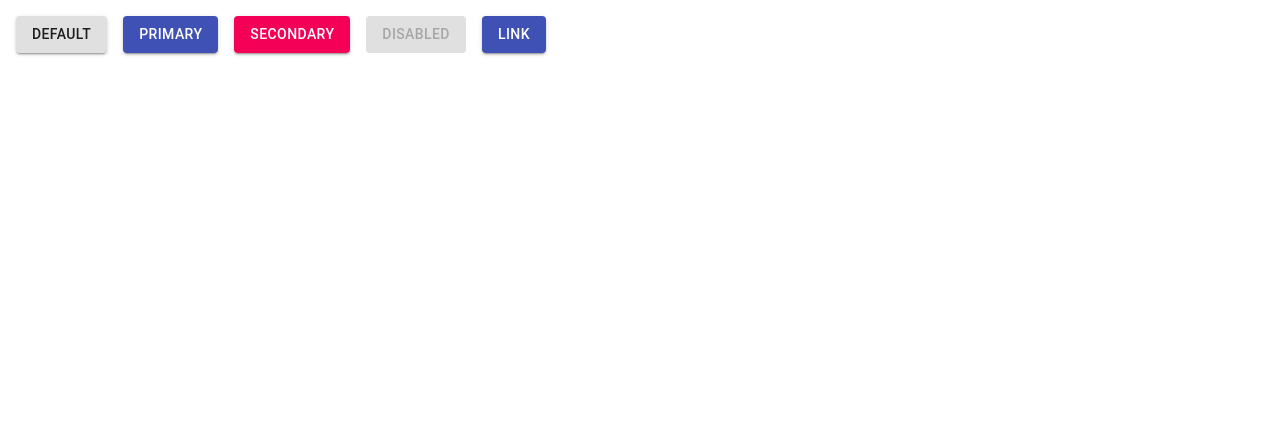
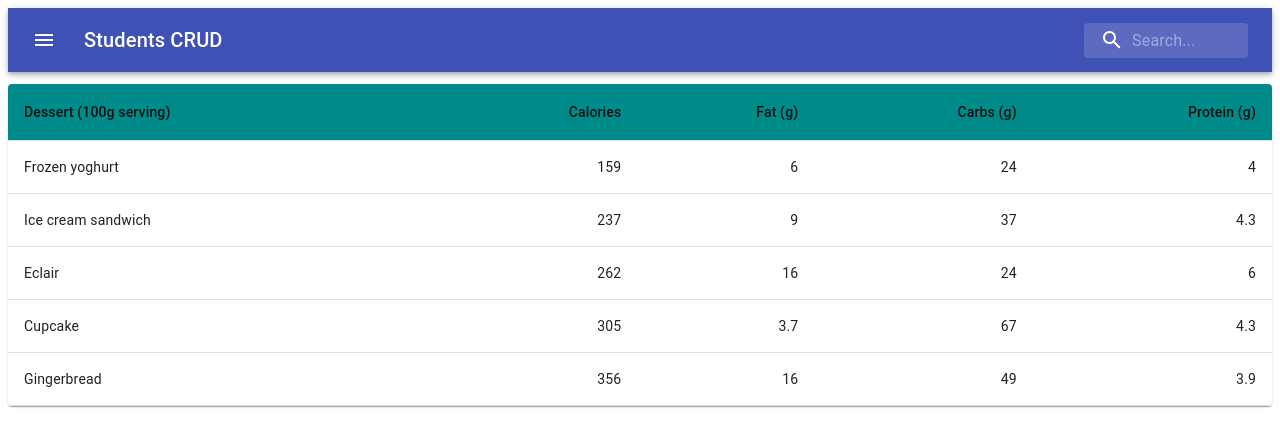
Before and after one commit to jrpt1017/Students-CRUD, a React (Create React App) app in the folder app/: page /dashboard in a window 1280 px wide. Shown: the top 446 px of the page. Built offline with nearby package versions, Linux system fonts and the light colour scheme.

Commit message:
Added Dashboard and Header Component

```diff
--- a/app/package.json
+++ b/app/package.json
@@ -4,12 +4,14 @@
   "private": true,
   "dependencies": {
     "@material-ui/core": "^4.11.0",
+    "@material-ui/icons": "^4.9.1",
     "@testing-library/jest-dom": "^4.2.4",
     "@testing-library/react": "^9.5.0",
     "@testing-library/user-event": "^7.2.1",
     "axios": "^0.20.0",
     "react": "^16.13.1",
     "react-dom": "^16.13.1",
+    "react-router-dom": "^5.2.0",
     "react-scripts": "3.4.3"
   },
   "scripts": {
--- a/app/src/App.js
+++ b/app/src/App.js
@@ -1,8 +1,20 @@
 import React from 'react';
-import ButtonComp from './components/Button';
+import UpdatePage from './components/UpdatePage/UpdatePage';
+import {Route} from 'react-router-dom';
+import MainHeader from './components/MainHeader/MainHeader';
+import DashBoard from './components/DashBoard/DashBoard';
+import {Switch} from 'react-router-dom';
 
 const App = () => {
-  return (<ButtonComp/>)
+  return (
+    <React.Fragment>
+      <MainHeader/>
+      <Switch>
+        <Route exact path="/dashboard" component={DashBoard}/>
+        <Route exact path="/update" component={UpdatePage}/>
+      </Switch>
+    </React.Fragment>
+  );
 };
 
 export default App;
--- a/app/src/components/Button.js
+++ b/app/src/components/Button.js
@@ -25,7 +25,7 @@ const ButtonComp = () => {
   const classes = useStyles();
   return (
     <div className={classes.root}>
-      <Button variant="contained" onClick={callService}>Default</Button>
+      <Button variant="contained" onClick={callService()}>Default</Button>
       <Button variant="contained" color="primary">
       Primary
       </Button>
--- /dev/null
+++ b/app/src/components/DashBoard/DashBoard.js
@@ -0,0 +1,68 @@
+import React from 'react';
+import { makeStyles } from '@material-ui/core/styles';
+import Table from '@material-ui/core/Table';
+import TableBody from '@material-ui/core/TableBody';
+import TableCell from '@material-ui/core/TableCell';
+import TableContainer from '@material-ui/core/TableContainer';
+import TableHead from '@material-ui/core/TableHead';
+import TableRow from '@material-ui/core/TableRow';
+import Paper from '@material-ui/core/Paper';
+
+const useStyles = makeStyles({
+  table: {
+    minWidth: 650,
+  },
+  tableContainer: {
+   marginTop: 12,
+  },
+  tableHeader: {
+   backgroundColor: 'darkcyan',
+  },
+});
+
+function createData(name, calories, fat, carbs, protein) {
+  return { name, calories, fat, carbs, protein };
+}
+
+const rows = [
+  createData('Frozen yoghurt', 159, 6.0, 24, 4.0),
+  createData('Ice cream sandwich', 237, 9.0, 37, 4.3),
+  createData('Eclair', 262, 16.0, 24, 6.0),
+  createData('Cupcake', 305, 3.7, 67, 4.3),
+  createData('Gingerbread', 356, 16.0, 49, 3.9),
+];
+
+const DashBoard = () => {
+  const classes = useStyles();
+
+  return (
+    <TableContainer component={Paper} className={classes.tableContainer}>
+      <Table className={classes.table} aria-label="simple table">
+        <TableHead className={classes.tableHeader}>
+          <TableRow>
+            <TableCell>Dessert (100g serving)</TableCell>
+            <TableCell align="right">Calories</TableCell>
+            <TableCell align="right">Fat&nbsp;(g)</TableCell>
+            <TableCell align="right">Carbs&nbsp;(g)</TableCell>
+            <TableCell align="right">Protein&nbsp;(g)</TableCell>
+          </TableRow>
+        </TableHead>
+        <TableBody>
+          {rows.map((row) => (
+            <TableRow key={row.name}>
+              <TableCell component="th" scope="row">
+                {row.name}
+              </TableCell>
+              <TableCell align="right">{row.calories}</TableCell>
+              <TableCell align="right">{row.fat}</TableCell>
+              <TableCell align="right">{row.carbs}</TableCell>
+              <TableCell align="right">{row.protein}</TableCell>
+            </TableRow>
+          ))}
+        </TableBody>
+      </Table>
+    </TableContainer>
+  );
+}
+
+export default DashBoard;
--- /dev/null
+++ b/app/src/components/MainHeader/MainHeader.js
@@ -0,0 +1,106 @@
+import React from 'react';
+import AppBar from '@material-ui/core/AppBar';
+import Toolbar from '@material-ui/core/Toolbar';
+import IconButton from '@material-ui/core/IconButton';
+import Typography from '@material-ui/core/Typography';
+import InputBase from '@material-ui/core/InputBase';
+import { fade, makeStyles } from '@material-ui/core/styles';
+import MenuIcon from '@material-ui/icons/Menu';
+import SearchIcon from '@material-ui/icons/Search';
+
+const useStyles = makeStyles((theme) => ({
+  root: {
+    flexGrow: 1,
+    '& > *': {
+     margin: theme.spacing(0),
+   },
+  },
+  menuButton: {
+    marginRight: theme.spacing(2),
+  },
+  title: {
+    flexGrow: 1,
+    display: 'none',
+    [theme.breakpoints.up('sm')]: {
+      display: 'block',
+    },
+  },
+  search: {
+    position: 'relative',
+    borderRadius: theme.shape.borderRadius,
+    backgroundColor: fade(theme.palette.common.white, 0.15),
+    '&:hover': {
+      backgroundColor: fade(theme.palette.common.white, 0.25),
+    },
+    marginLeft: 0,
+    width: '100%',
+    [theme.breakpoints.up('sm')]: {
+      marginLeft: theme.spacing(1),
+      width: 'auto',
+    },
+  },
+  searchIcon: {
+    padding: theme.spacing(0, 2),
+    height: '100%',
+    position: 'absolute',
+    pointerEvents: 'none',
+    display: 'flex',
+    alignItems: 'center',
+    justifyContent: 'center',
+  },
+  inputRoot: {
+    color: 'inherit',
+  },
+  inputInput: {
+    padding: theme.spacing(1, 1, 1, 0),
+    // vertical padding + font size from searchIcon
+    paddingLeft: `calc(1em + ${theme.spacing(4)}px)`,
+    transition: theme.transitions.create('width'),
+    width: '100%',
+    [theme.breakpoints.up('sm')]: {
+      width: '12ch',
+      '&:focus': {
+        width: '20ch',
+      },
+    },
+  },
+}));
+
+const MainHeader = () => {
+  const classes = useStyles();
+
+  return (
+    <div className={classes.root}>
+      <AppBar position="static">
+        <Toolbar>
+          <IconButton
+            edge="start"
+            className={classes.menuButton}
+            color="inherit"
+            aria-label="open drawer"
+          >
+            <MenuIcon />
+          </IconButton>
+          <Typography className={classes.title} variant="h6" noWrap>
+            Students CRUD
+          </Typography>
+          <div className={classes.search}>
+            <div className={classes.searchIcon}>
+              <SearchIcon />
+            </div>
+            <InputBase
+              placeholder="Search..."
+              classes={{
+                root: classes.inputRoot,
+                input: classes.inputInput,
+              }}
+              inputProps={{ 'aria-label': 'search' }}
+            />
+          </div>
+        </Toolbar>
+      </AppBar>
+    </div>
+  );
+}
+
+export default MainHeader;
--- /dev/null
+++ b/app/src/components/UpdatePage/UpdatePage.js
@@ -0,0 +1,16 @@
+import React from 'react';
+import { makeStyles } from '@material-ui/core/styles';
+
+const useStyles = makeStyles((theme) => ({
+  root: {
+    '& > *': {
+      margin: theme.spacing(1),
+    },
+  },
+}));
+
+const UpdatePage = () => (
+  <h1>Update page</h1>
+)
+
+export default UpdatePage;
--- a/app/src/index.js
+++ b/app/src/index.js
@@ -2,10 +2,13 @@ import React from 'react';
 import ReactDOM from 'react-dom';
 import App from './App';
 import * as serviceWorker from './serviceWorker';
+import { BrowserRouter as Router } from 'react-router-dom';
 
 ReactDOM.render(
   <React.StrictMode>
-    <App />
+    <Router>
+      <App />
+    </Router>
   </React.StrictMode>,
   document.getElementById('root')
 );
```
Also changed, not shown: 1 other file (tests, documents, lock files or other folders).
